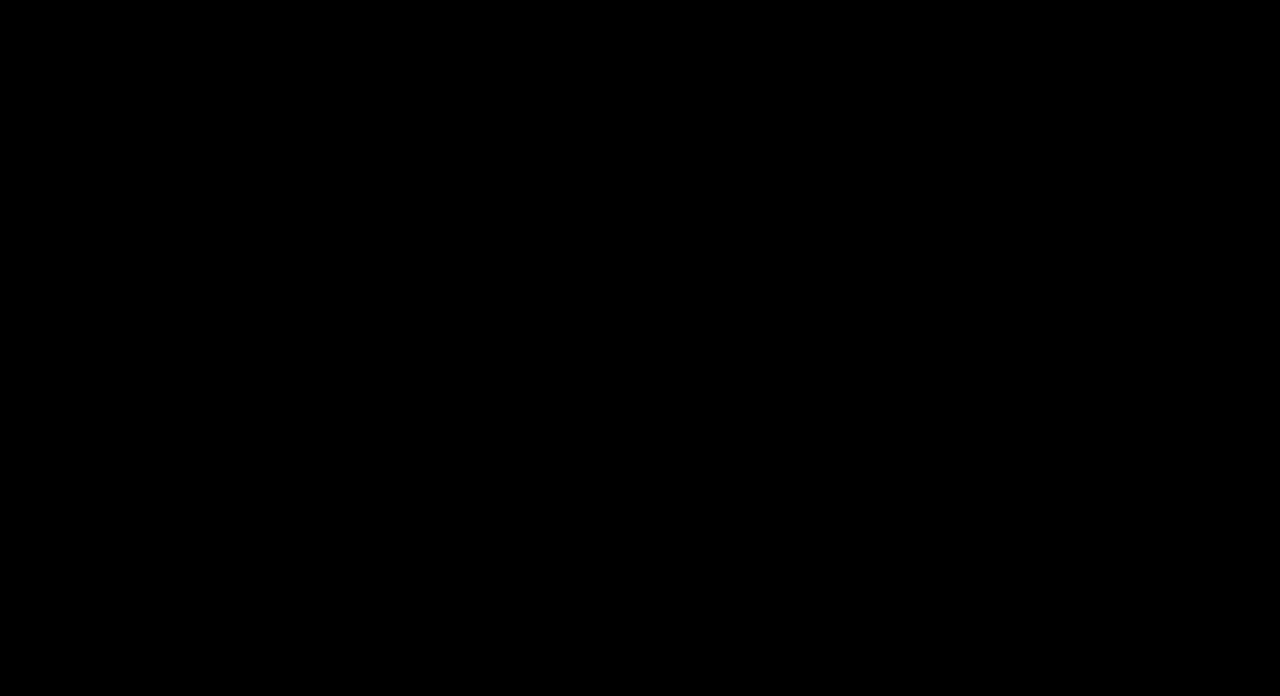
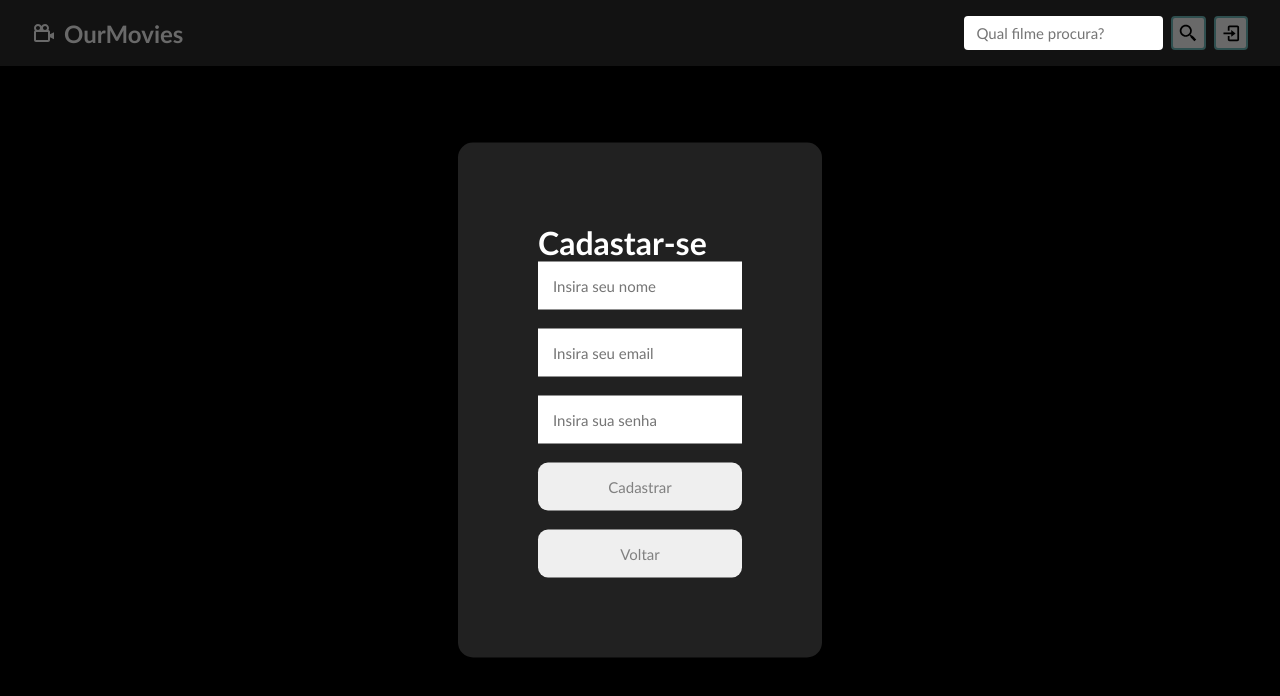
Before and after one commit to StefanysFerreira/FrontEnd, a React (Vite) app in the folder our_movies/: page /cadastrar in a window 1280 px wide. Before the commit this address had no page. Shown: the top 696 px of the page. Built offline with nearby package versions, Linux system fonts and the light colour scheme.

Commit message:
Adicionando tela de cadastro: #6

```diff
--- a/our_movies/src/main.jsx
+++ b/our_movies/src/main.jsx
@@ -7,6 +7,7 @@ import Home from "./pages/Home";
 import Movie from "./pages/Movie";
 import Search from "./pages/Search";
 import Login from "./pages/Login"
+import CadastroForm from "./pages/cadastroForm";
 
 import "./index.css";
 import "./pages/EstiloLogin.css"
@@ -19,6 +20,7 @@ ReactDOM.createRoot(document.getElementById("root")).render(
         <Route element={<App />}>
 
           <Route path="/login" element={<Login />} />
+          <Route path="/cadastrar" element={<CadastroForm />} />
           <Route path="/" element={<Home />} />
           <Route path="movie/:id" element={<Movie />} />
           <Route path="search" element={<Search />} />
--- /dev/null
+++ b/our_movies/src/pages/cadastro.css
@@ -0,0 +1,37 @@
+body {
+    margin: auto;
+    align-items: center;
+    background-color: black;
+}
+
+.formCadastro {
+    background-color: #212121;
+    position: absolute;
+    top: 50%;
+    left: 50%;
+    transform: translate(-50%, -50%);
+    border-radius: 15px;
+    padding: 80px;
+    color: white;
+}
+
+ input {
+    padding: 15px;
+    border: none;
+    outline: none;
+    font-size: 15px;
+}
+
+.btnCadastro {
+    border: none;
+    padding: 15px;
+    width: 100%;
+    border-radius: 10px;
+    color: gray;
+    font-size: 15px;
+}
+
+.btnCadastro:hover {
+    background-color: #4F4F4F;
+    color: white;
+}
--- /dev/null
+++ b/our_movies/src/pages/cadastroForm.jsx
@@ -0,0 +1,71 @@
+import React, { useState } from 'react';
+import "./cadastro.css"
+
+import { useNavigate } from 'react-router-dom';
+const CadastroForm = () => {
+  const [nome, setNome] = useState('');
+  const [email, setEmail] = useState('');
+  const [senha, setSenha] = useState('');
+
+  const navigate = useNavigate()
+  const handleSubmit = (event) => {
+    event.preventDefault();
+
+    console.log('Nome:', nome);
+    console.log('Email:', email);
+    console.log('Senha:', senha);
+
+    setNome('');
+    setEmail('');
+    setSenha('');
+
+    navigate("/")
+
+  }
+
+  function voltarTelaLogin(){
+    navigate("/login")
+  }
+
+  return (
+    <form className='formCadastro' onSubmit={handleSubmit}>
+      <div>
+      <h1>Cadastar-se</h1>
+        <input
+          type="text"
+          id="nome"
+          value={nome}
+          onChange={(event) => setNome(event.target.value)}
+          placeholder='Insira seu nome'
+        />
+      </div>
+      <br></br>
+      <div>
+        <input
+          type="email"
+          id="email"
+          value={email}
+          onChange={(event) => setEmail(event.target.value)}
+          placeholder='Insira seu email'
+        />
+      </div>
+      <br></br>
+      <div>
+        <input
+          type="password"
+          id="senha"
+          value={senha}
+          onChange={(event) => setSenha(event.target.value)}
+          placeholder='Insira sua senha'
+        />
+      </div>
+      <br></br>
+      <button className='btnCadastro'>Cadastrar</button>
+      <br></br>
+      <br></br>
+      <button className='btnCadastro' onClick={voltarTelaLogin}>Voltar</button>
+    </form>
+  );
+};
+
+export default CadastroForm;
```
